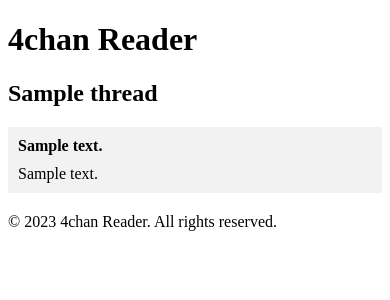
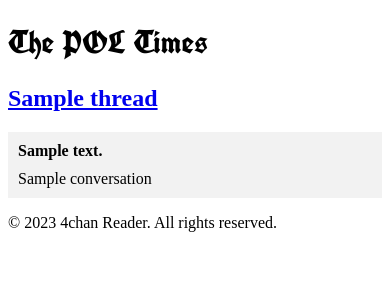
Before and after one commit to molakp/4chan_reader, a Flask app: template templates/thread.html in a window 390 px wide. Shown: the top 300 px of the page. Run offline with Flask 2, Linux system fonts and the light colour scheme; the template is opened without the code that fills it: most values are stand-ins (such as "Sample title", 1, 10 or a date in 2020).

Commit message:
introduzione poe

```diff
--- a/static/css/style.css
+++ b/static/css/style.css
@@ -4,6 +4,10 @@
   src: url('../fonts/UnifrakturCook-Bold.ttf') format('opentype');
 }
 .site-name {
+  font-family: 'UnifrakturCook', sans-serif;
+}
+
+.title {
   font-family: 'UnifrakturCook', sans-serif;
 }
 
@@ -14,9 +18,23 @@
   padding: 20px;
 }
 
+@media (max-width: 800px) {
+  .newspaper-layout {
+    width: 100%;
+    margin-left: 0;
+    margin-right: 0;
+  }
+}
+
 .header {
   text-align: center;
   margin-bottom: 20px;
+}
+
+@media (max-width: 800px) {
+  .header {
+    text-align: left;
+  }
 }
 
 .threads {
@@ -29,12 +47,19 @@
   background-color: #f2f2f2;
   padding: 10px;
 }
+
 .thread-image {
   position: absolute;
   top: 0;
   right: 0;
   width: 100px; /* Regola la larghezza dell'immagine */
   height: 100px; /* Regola l'altezza dell'immagine */
+}
+
+@media (max-width: 800px) {
+  .thread-image {
+    display: none;
+  }
 }
 
 /* Visualizzazione del thread */
@@ -44,8 +69,22 @@
   padding: 20px;
 }
 
+@media (max-width: 800px) {
+  .thread-layout {
+    width: 100%;
+    margin-left: 0;
+    margin-right: 0;
+  }
+}
+
 .thread-content {
   margin-top: 20px;
+}
+
+@media (max-width: 800px) {
+  .thread-content {
+    margin-top: 0;
+  }
 }
 
 .posts {
@@ -65,3 +104,15 @@
 .post .message {
   margin-top: 10px;
 }
+
+@media (max-width: 800px) {
+  .posts {
+    margin-top: 0;
+  }
+}
+
+@media (max-width: 800px) {
+  .post {
+    margin-bottom: 0;
+  }
+}
--- a/templates/thread.html
+++ b/templates/thread.html
@@ -1,20 +1,20 @@
 <!DOCTYPE html>
 <html>
 <head>
-  <title>Thread - 4chan Reader</title>
+  <title>Thread - The POL Times</title>
   <link rel="stylesheet" type="text/css" href="{{ url_for('static', filename='css/style.css') }}">
 </head>
 <body>
   <div class="nyt-layout">
     <header>
       <div class="container">
-        <h1>4chan Reader</h1>
+        <h1 class ='title'>The POL Times</h1>
       </div>
     </header>
     <div class="main-content">
       <div class="container">
         <div class="thread-content">
-          <h2>{{ thread.title }}</h2>
+          <h2><a href="{{ thread.thread_url }}" target="_blank">{{ thread.title }}</a></h2>
           <div class="posts">
            <!---
             {% for post in thread.posts %}
@@ -28,7 +28,7 @@
 
               <div class="post">
                 <p><strong>{{ thread.message }}</strong></p>
-                <div class="message">{{ thread.content }}</div>
+                <div class="message">{{ thread.conversation }}</div>
               </div>
 
           </div>
```
Also changed, not shown: helpers/poe_client.py (added, +16 -0 lines), helpers/scraper.py (+16 -0 lines), templates/index.html (+1 -1 lines).
